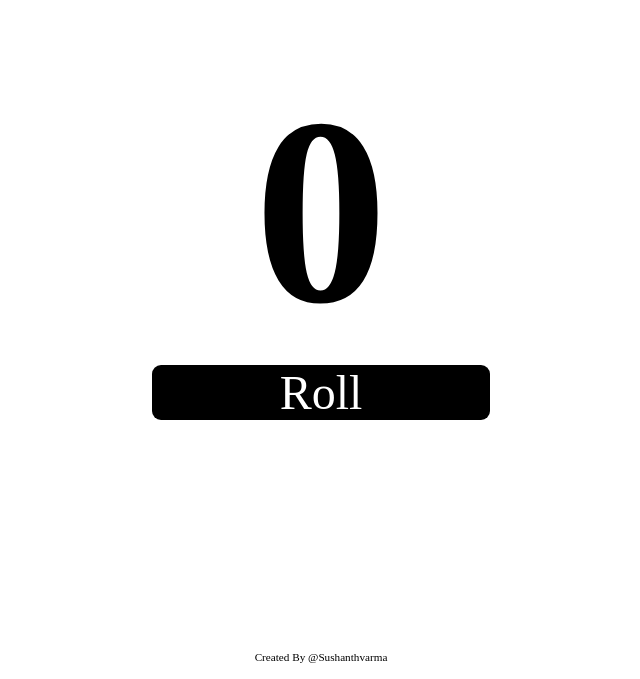
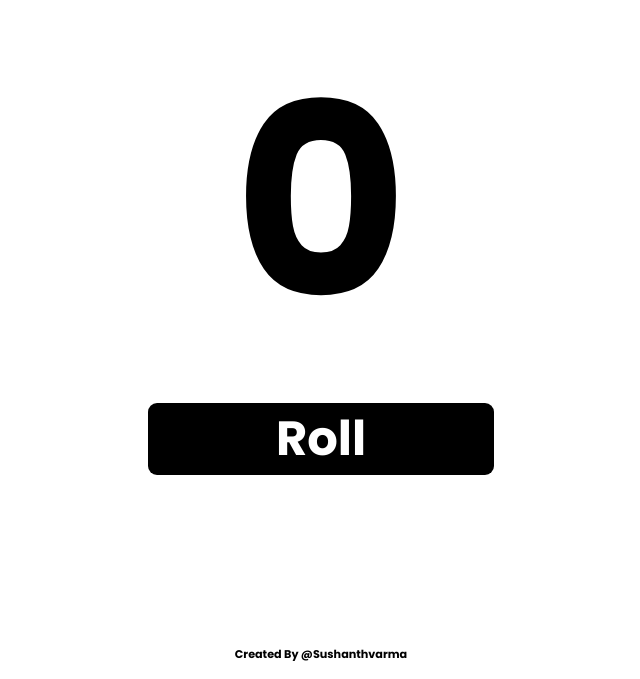
Before and after one commit to sushanthvarma55/Roll, a plain HTML site: page index.html in a window 1280 px wide. Shown: the part 121-800 px from the top of the page, without its empty margins (319-959 px from the left). Drawn offline with Linux system fonts and the light colour scheme.

Commit message:
Update style.css

```diff
--- a/style.css
+++ b/style.css
@@ -1,10 +1,11 @@
+@import url('https://fonts.googleapis.com/css2?family=Poppins:wght@700&display=swap');
 *{
     padding: 0;
     margin: 0;
     box-sizing: border-box;
 }
 body{
-    font-family: Quantify;
+    font-family: Quantify,Poppins,helvetica;
 }
 a{
     text-decoration: none;
@@ -30,7 +31,7 @@ button{
     border: none;
     box-shadow: none;
     color: white;
-    font-family: Quantify;
+    font-family:  Quantify,Poppins,helvetica;
     font-size: 3em;
     padding: 0px 10vw ;
 }
```
